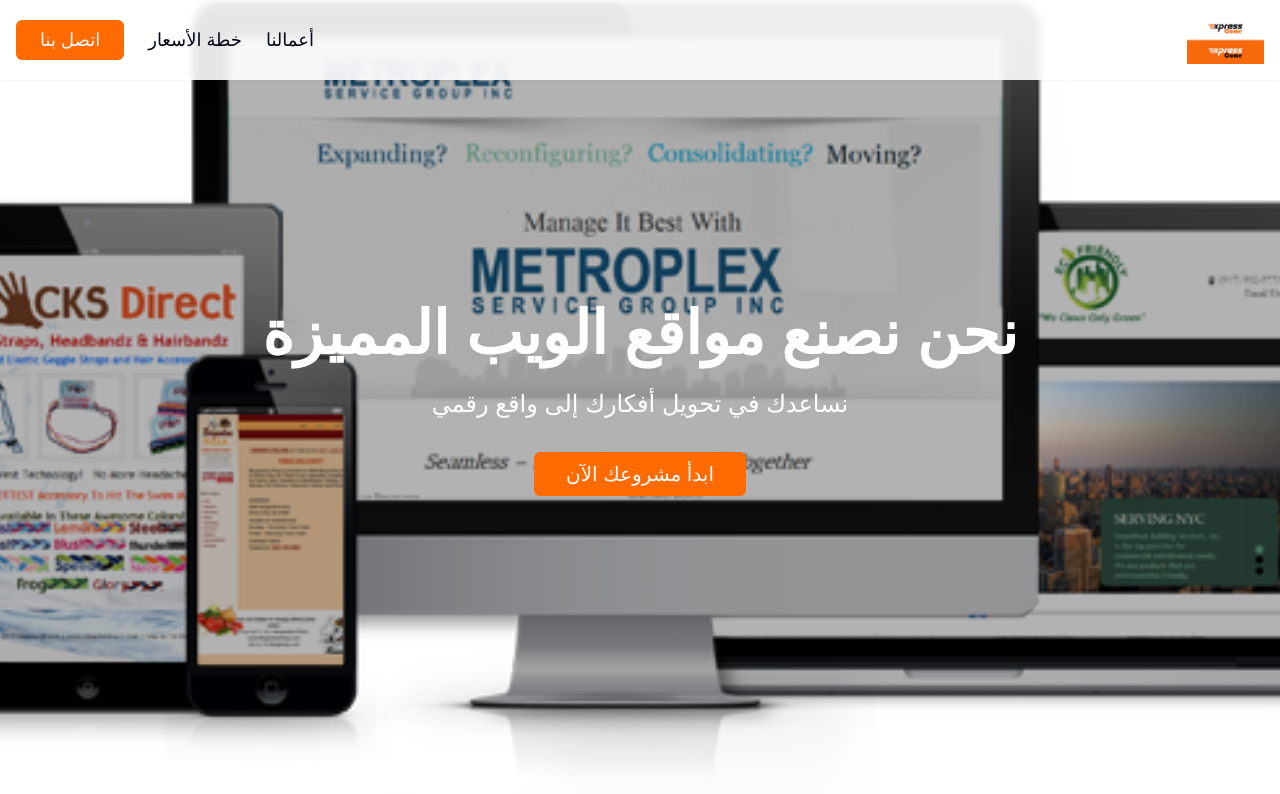
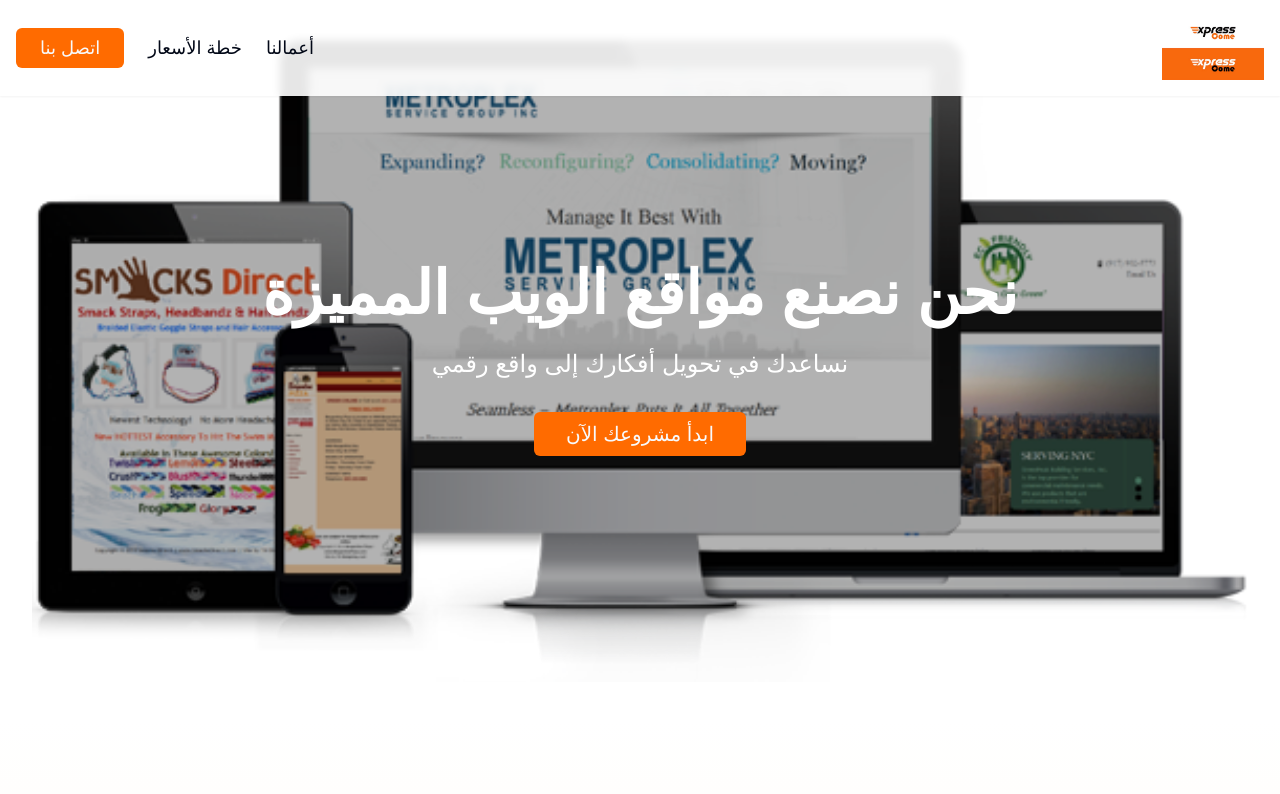
Before and after one commit to pop001040/Express-come, a React (Vite) app: page / in a window 1280 px wide. Shown: the top 794 px of the page. Built offline with nearby package versions, Linux system fonts and the light colour scheme.

Commit message:
Update logo and background size
Adjusted the logo display and reduced the size of the background image. Changed the website color scheme to incorporate orange tones.
[skip gpt_engineer]

```diff
--- a/src/components/Header.tsx
+++ b/src/components/Header.tsx
@@ -9,14 +9,14 @@ export const Header = ({ onContactClick }: { onContactClick: () => void }) => {
           <img
             src="/lovable-uploads/bfc99d87-f65d-49dc-bb0b-6ca24c7f4ec9.png"
             alt="Express Come Logo"
-            className="h-12"
+            className="h-16 w-auto" // Increased logo size
           />
         </div>
         <nav className="flex gap-6 items-center">
-          <Link to="portfolio" smooth={true} className="cursor-pointer hover:text-primary text-lg">
+          <Link to="portfolio" smooth={true} className="cursor-pointer hover:text-[#ff6b00] text-lg">
             أعمالنا
           </Link>
-          <Link to="pricing" smooth={true} className="cursor-pointer hover:text-primary text-lg">
+          <Link to="pricing" smooth={true} className="cursor-pointer hover:text-[#ff6b00] text-lg">
             خطة الأسعار
           </Link>
           <Button
--- a/src/components/HeroSection.tsx
+++ b/src/components/HeroSection.tsx
@@ -2,12 +2,12 @@ import { Button } from "./ui/button";
 
 export const HeroSection = ({ onContactClick }: { onContactClick: () => void }) => {
   return (
-    <section className="relative min-h-screen flex items-center justify-center text-white text-center">
+    <section className="relative min-h-[90vh] flex items-center justify-center text-white text-center">
       <div
         className="absolute inset-0 z-0"
         style={{
           backgroundImage: `url('/lovable-uploads/baa6dd9a-102f-4340-938b-002c72534e28.png')`,
-          backgroundSize: 'cover',
+          backgroundSize: '95%', // Slightly reduced background image size
           backgroundPosition: 'center',
           backgroundRepeat: 'no-repeat',
           filter: 'brightness(0.7)'
```
